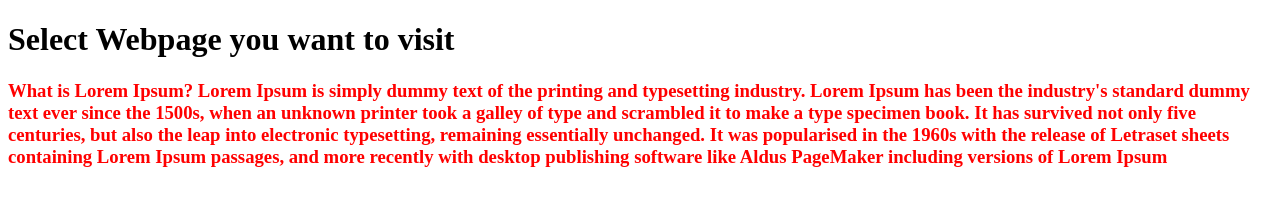
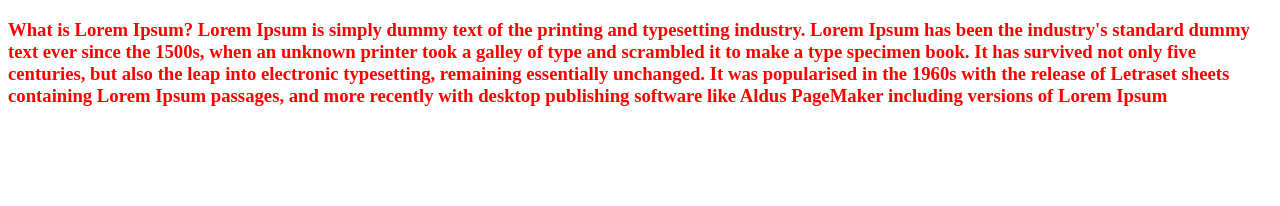
Before and after one commit to NileshwarPaul/hosting-static-files, a website: page index.html in a window 1280 px wide. Drawn offline with Linux system fonts and the light colour scheme.

Commit message:
Update index.html

```diff
--- a/index.html
+++ b/index.html
@@ -7,7 +7,7 @@
     <title>Hosting-Static-Files</title>
 </head>
 <body>
-    <h1>Select Webpage you want to visit</h1>
+
     <h3>
         <ul>
            <!-- <li><a href="/calculator">Calculator</a></li>
```
